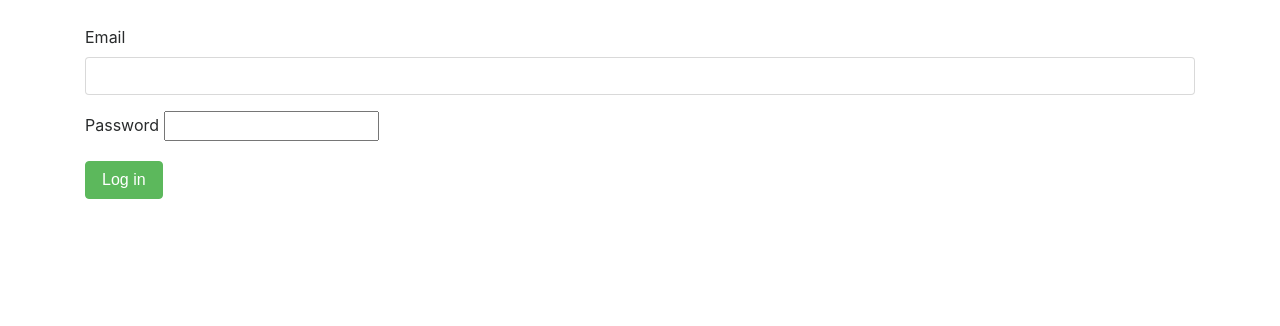
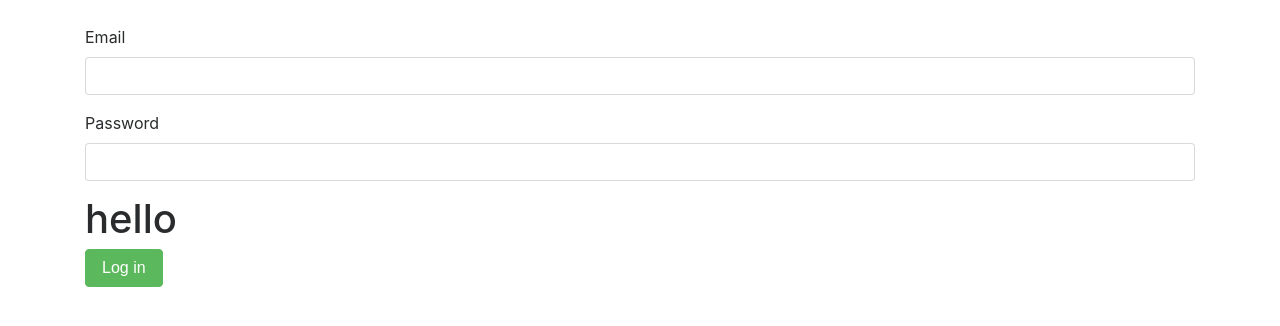
Before and after one commit to igniteeng000/webblog, a Flask app: page / in a window 1280 px wide. Shown: the top 326 px of the page. Run offline with Flask 2, Linux system fonts and the light colour scheme; some libraries are stand-ins or nearby versions.

Commit message:
login is working

```diff
--- a/app.py
+++ b/app.py
@@ -32,14 +32,15 @@ def login_user():
     email = request.form['email']
     password = request.form['password']
 
-    if User.login.valid(email, password):
+    if User.login_valid(email, password):
         User.login(email)
+
 
     else:
         session['email'] = None
     return render_template("profile.html", email = session['email'])
 
-@app.route('/auth/register', methods=['POST'])
+@app.route('/register', methods=['POST'])
 def register_user():
     email = request.form['email']
     password = request.form['password']
--- a/models/user.py
+++ b/models/user.py
@@ -22,10 +22,12 @@ class User(object):
         if data is not None:
             return cls(**data)
     @staticmethod
-    def login_valid(self, email, password):
+    def login_valid(email, password):
         user = User.get_by_email(email)
+
         if user is not None:
             return user.password == password
+
         return False
 
     @classmethod  #here cls = User since we are using same class function
--- a/templates/login.html
+++ b/templates/login.html
@@ -8,8 +8,13 @@
     </div>
         <div class="form-group">
         <label for="password">Password</label>
-          <input type = "password" id = "password" class = "from-control" name = "password" >
+            <input type = "password" id = "password" class="form-control" name="password">
+    </div>
+
+        <div>
+            <h1>hello</h1>
         </div>
+
         <button type = "submit" class="btn btn-success"> Log in</button>
     </form>
 </div>
```
